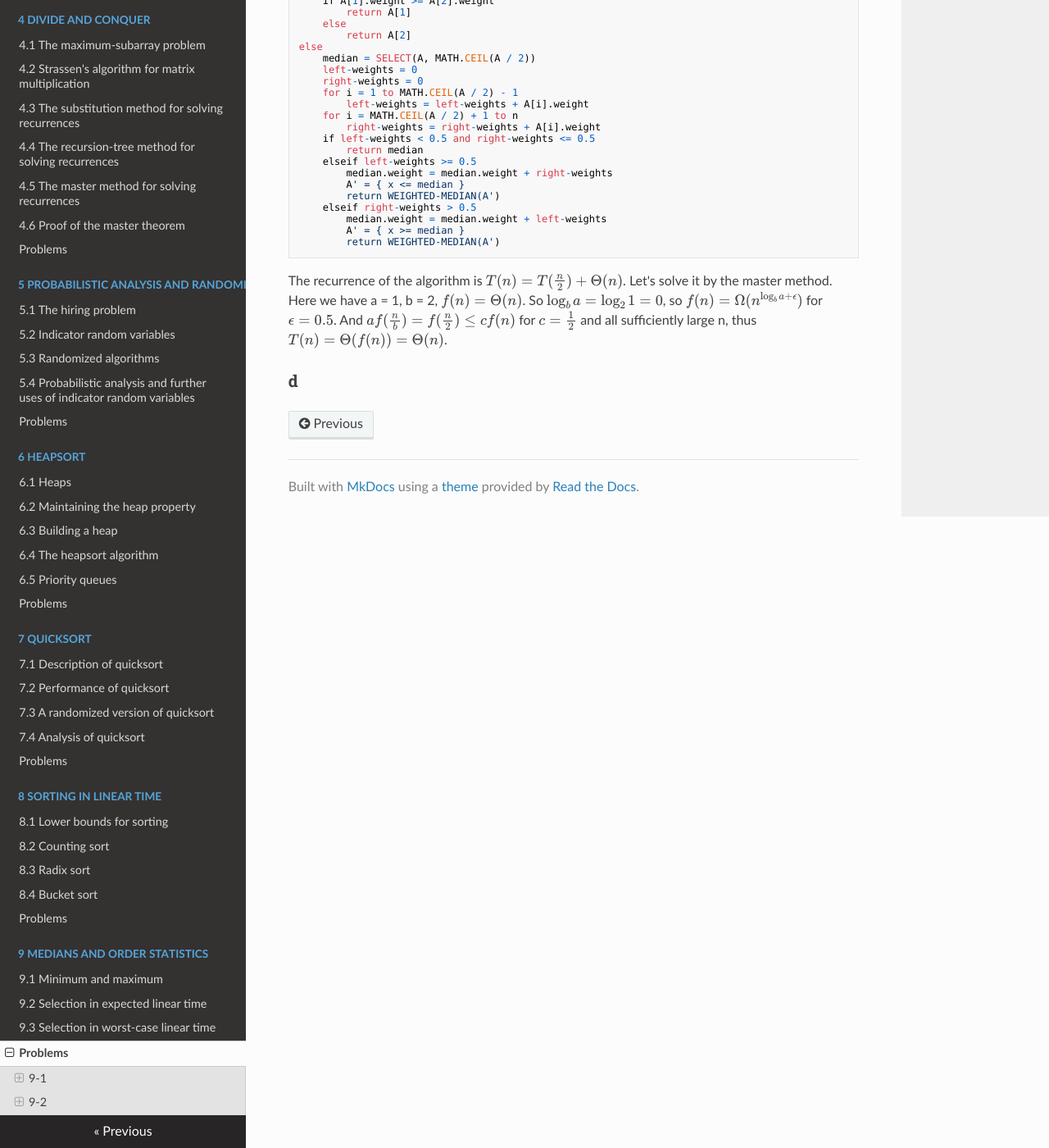
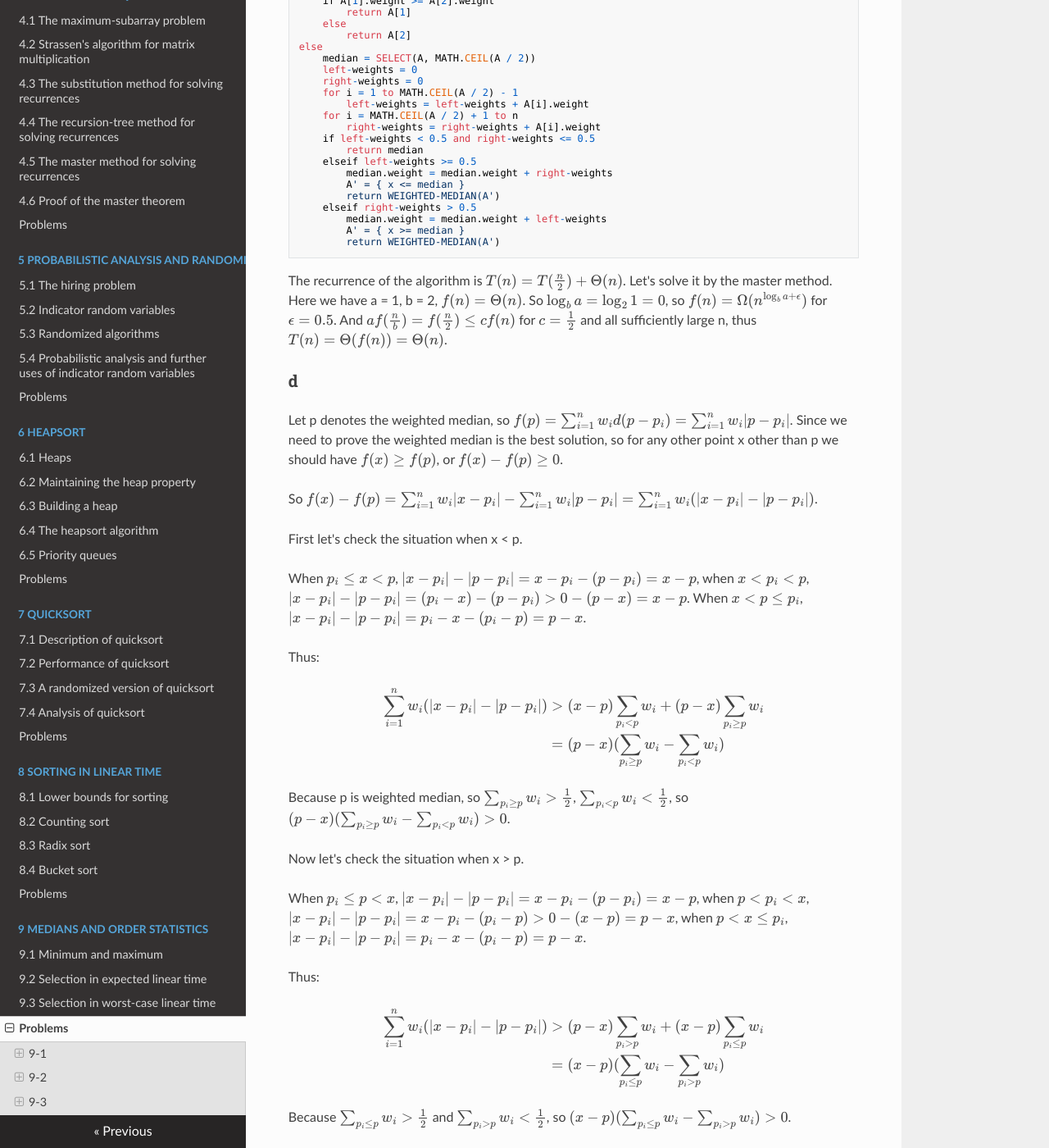
Before and after one commit to Frederick-S/Introduction-to-Algorithms-Notes, an MkDocs documentation site: the page built from docs/9-Medians-and-Order-Statistics/Problems.md, in a window 1280 px wide and 1400 px high, scrolled down 1421 px. Shown: the whole window at 82% size. Built offline with MkDocs 1.6.1, drawn with Linux system fonts in a browser that asks for light colours; nearby versions of some CDN libraries; formulas are drawn with MathJax 3; old or Windows-style settings are respelled for this version of MkDocs; some of the changed text lies outside the part shown.

Commit message:
Add problem 9-2

```diff
--- a/docs/9-Medians-and-Order-Statistics/Problems.md
+++ b/docs/9-Medians-and-Order-Statistics/Problems.md
@@ -65,3 +65,44 @@
 The recurrence of the algorithm is $T(n) = T(\frac{n}{2}) + \Theta(n)$. Let's solve it by the master method. Here we have a = 1, b = 2, $f(n) = \Theta(n)$. So $\log_b{a} = \log_2{1} = 0$, so $f(n) = \Omega(n^{\log_b{a} + \epsilon})$ for $\epsilon = 0.5$. And $af(\frac{n}{b}) = f(\frac{n}{2}) \leq cf(n)$ for $c = \frac{1}{2}$ and all sufficiently large n, thus $T(n) = \Theta(f(n)) = \Theta(n)$.
 
 ### d
+Let p denotes the weighted median, so $f(p) = \sum_{i = 1}^n w_id(p - p_i) = \sum_{i = 1}^n w_i|p - p_i|$. Since we need to prove the weighted median is the best solution, so for any other point x other than p we should have $f(x) \geq f(p)$, or $f(x) - f(p) \geq 0$.
+
+So $f(x) - f(p) = \sum_{i = 1}^n w_i|x - p_i| - \sum_{i = 1}^n w_i|p - p_i| = \sum_{i = 1}^n w_i(|x - p_i| - |p - p_i|)$.
+
+First let's check the situation when x < p.
+
+When $p_i \leq x < p$, $|x - p_i| - |p - p_i| = x - p_i - (p - p_i) = x - p$, when $x < p_i < p$, $|x - p_i| - |p - p_i| = (p_i - x) - (p - p_i) > 0 - (p - x) = x - p$. When $x < p \leq p_i$, $|x - p_i| - |p - p_i| = p_i - x - (p_i - p) = p - x$.
+
+Thus:
+
+$$
+\begin{eqnarray}
+\sum_{i = 1}^n w_i(|x - p_i| - |p - p_i|) &>& (x - p)\sum_{p_i < p}w_i + (p - x)\sum_{p_i \geq p}w_i \\\
+&=& (p - x)(\sum_{p_i \geq p}w_i - \sum_{p_i < p}w_i)
+\end{eqnarray}
+$$
+
+Because p is weighted median, so $\sum_{p_i \geq p}w_i > \frac{1}{2}$, $\sum_{p_i < p}w_i < \frac{1}{2}$, so $(p - x)(\sum_{p_i \geq p}w_i - \sum_{p_i < p}w_i) > 0$.
+
+Now let's check the situation when x > p.
+
+When $p_i \leq p < x$, $|x - p_i| - |p - p_i| = x - p_i - (p - p_i) = x - p$, when $p < p_i < x$, $|x - p_i| - |p - p_i| = x - p_i - (p_i - p) > 0 - (x - p) = p - x$, when $p < x \leq p_i$, $|x - p_i| - |p - p_i| = p_i - x - (p_i - p) = p - x$.
+
+Thus:
+
+$$
+\begin{eqnarray}
+\sum_{i = 1}^n w_i(|x - p_i| - |p - p_i|) &>& (p - x)\sum_{p_i > p}w_i + (x - p)\sum_{p_i \leq p}w_i \\\
+&=& (x - p)(\sum_{p_i \leq p}w_i - \sum_{p_i > p}w_i)
+\end{eqnarray}
+$$
+
+Because $\sum_{p_i \leq p}w_i > \frac{1}{2}$ and $\sum_{p_i > p}w_i < \frac{1}{2}$, so $(x - p)(\sum_{p_i \leq p}w_i - \sum_{p_i > p}w_i) > 0$.
+
+So for any point x other than p we have $f(x) > f(p)$, so the weighted median is the best solution.
+
+### e
+We need to find a point p(x, y) such that $\sum_{i = 1}^n w_i(|x - x_i| + |y - y_i|)$ is minimum. Because $\sum_{i = 1}^n w_i(|x - x_i| + |y - y_i|) = \sum_{i = 1}^n w_i|x - x_i| + \sum_{i = 1}^n w_i|y - y_i|$, the problem is actually 2 1-dimensional problems. Thus let x be the weighted median of all x coordinate values, and let y be the weighted median of all y coordinate values, so p(x, y) is the best solution.
+
+## 9-3
+### a
```
Also changed, not shown: docs/index.md (+1 -0 lines).
